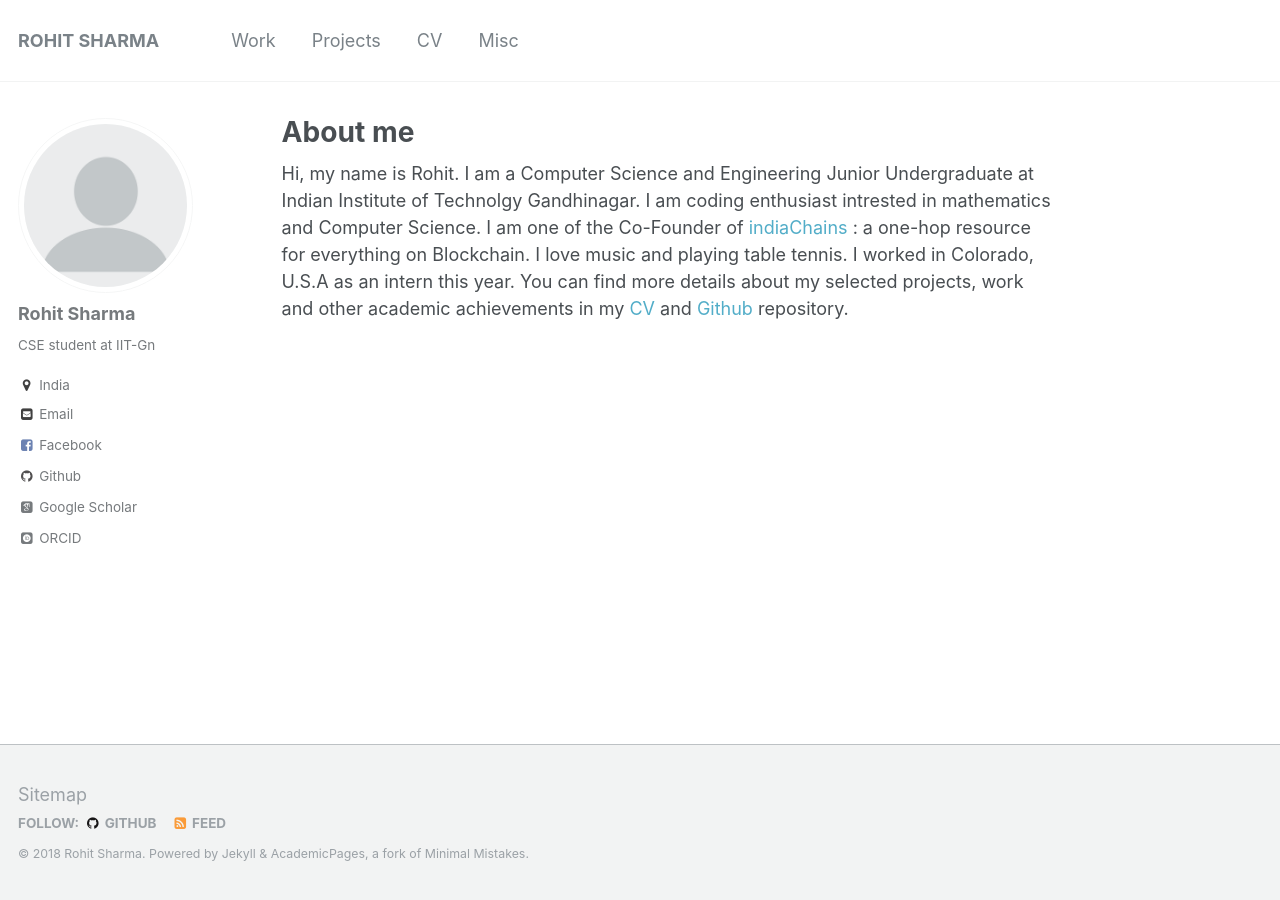
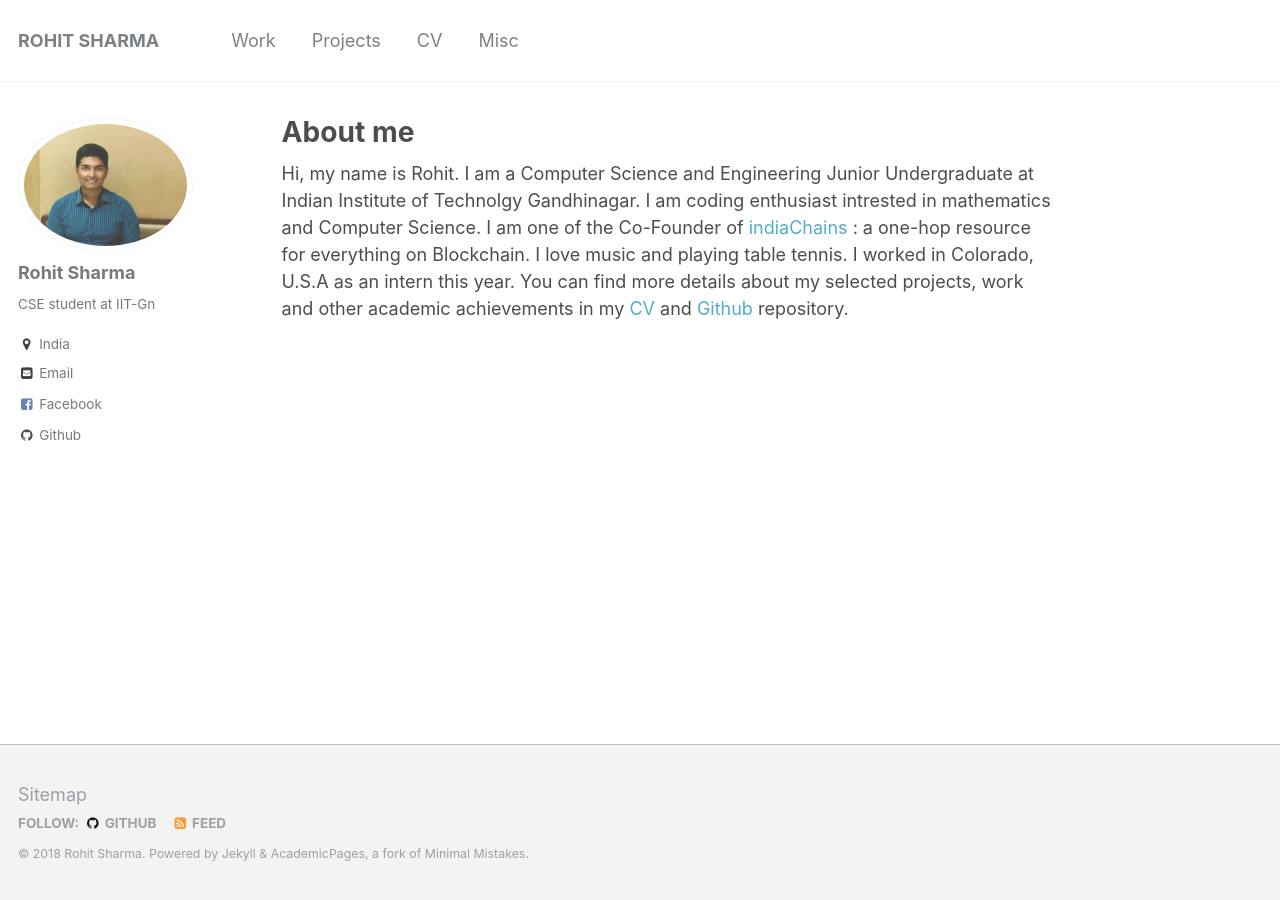
Before and after one commit to rohitx007/rohitx007.github.io, a Jekyll site: the page built from _pages/about.md, in a window 1280 px wide. Built offline with Jekyll 4.4.1, drawn with Linux system fonts in a browser that asks for light colours; some web fonts are replaced.

Commit message:
Update _config.yml

```diff
--- a/_config.yml
+++ b/_config.yml
@@ -80,11 +80,11 @@ analytics:
 # Site Author
 author:
   name             : "Rohit Sharma"
-  avatar           : "profile.png"
+  avatar           : "20180324_025821.jpg"
   bio              : "CSE student at IIT-Gn"
   location         : "India"
   employer         :
-  googlescholar    : ""
+  googlescholar    :
   email            : "rohit.sharma@iitgn.ac.in"
   uri              :
   bitbucket        :
@@ -99,7 +99,7 @@ author:
   instagram        :
   lastfm           :
   linkedin         :
-  orcid            : "http://orcid.org/yourorcidurl"
+  orcid            :
   pinterest        :
   soundcloud       :
   stackoverflow    :
```
